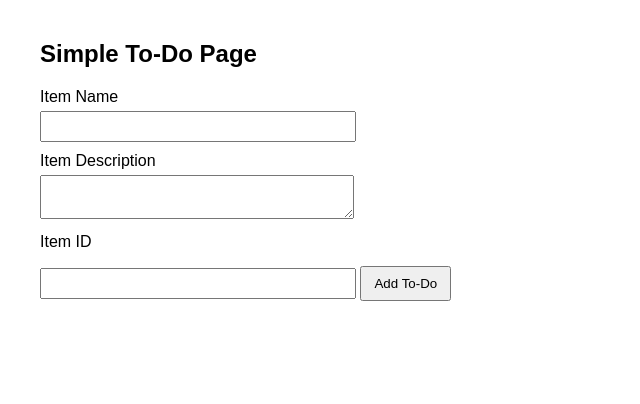
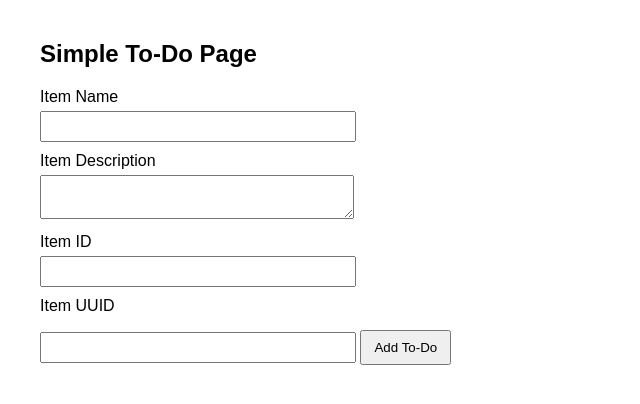
Before and after one commit to amitraina0405/tutedude-git-practice, a Flask app: page / in a window 1280 px wide. Shown: the top 404 px of the page, without its empty margins (0-640 px from the left). Run offline with Flask 3, Linux system fonts and the light colour scheme.

Commit message:
Added the UUID

```diff
--- a/templates/todo.html
+++ b/templates/todo.html
@@ -22,5 +22,8 @@
 <label>Item ID</label>
 <input type="text" name="itemid" required>
 
+<label>Item UUID</label>
+<input type="text" name="itemUUID" required>
+
 <button type="submit">Add To-Do</button>
 </form>
```
